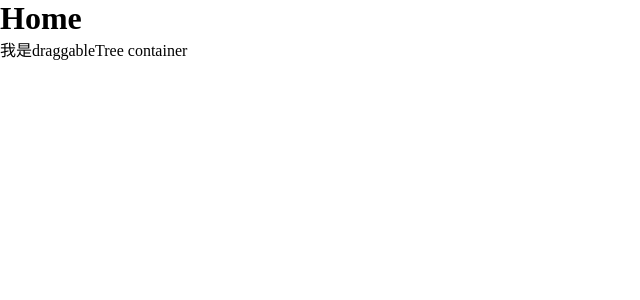
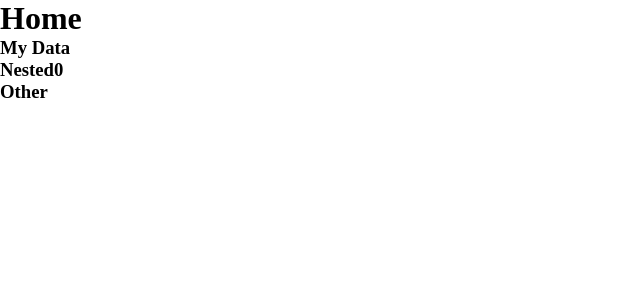
Before and after one commit to ChristYoung/draggable-tree-react, a Next.js app: page / in a window 1280 px wide. Shown: the top 300 px of the page, without its empty margins (0-640 px from the left). Built offline with nearby package versions, Linux system fonts and the light colour scheme.

Commit message:
🐳 chore: props

```diff
--- /dev/null
+++ b/src/components/tree-item.tsx
@@ -0,0 +1,6 @@
+import { NodeItem } from '@/types';
+
+export const TreeItem: React.FC<NodeItem> = (props) => {
+    const { name, ...res } = props;
+    return <><h3>{name}</h3></>
+}
--- a/src/components/tree.tsx
+++ b/src/components/tree.tsx
@@ -1,8 +1,13 @@
+import { NodeItem } from '@/types';
+import { TreeItem } from './tree-item';
 
-export default function TreeList() {
-    return (
-        <>
-            <div className='container'>我是draggableTree container</div>
-        </>
-    );
-}
+export const TreeList: React.FC<{ nodes: NodeItem[] }> = ({ nodes }) => {
+    // 必须要加{}, FunctionComponent 接口的返回类型是 ReactElement 或 null。这意味着我们只能返回一个 React 元素或一个空值
+    return <>{
+        nodes.map((item: NodeItem) => (
+            <div key={item.id}>
+                <TreeItem {...item} />
+            </div>
+        ))
+    }</>;
+};
--- /dev/null
+++ b/src/mock/index.ts
@@ -0,0 +1 @@
+export * from './mock.data';
--- a/src/pages/index.tsx
+++ b/src/pages/index.tsx
@@ -1,10 +1,14 @@
-import TreeList from '../components/tree'
+import { TreeList } from '@/components/tree';
+import { MockData } from '@/mock';
+import { NodeItem } from '@/types';
 
 export default function Home() {
+  const eles = MockData as NodeItem[];
+
   return (
     <div>
       <h1 className=''>Home</h1>
-      <TreeList></TreeList>
+      <TreeList nodes={eles}></TreeList>
     </div>
   );
 }
--- a/tsconfig.json
+++ b/tsconfig.json
@@ -4,7 +4,7 @@
     "lib": ["dom", "dom.iterable", "esnext"],
     "allowJs": true,
     "skipLibCheck": true,
-    "strict": true,
+    "strict": false,
     "forceConsistentCasingInFileNames": true,
     "noEmit": true,
     "esModuleInterop": true,
```
